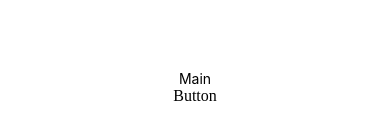
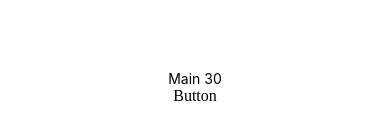
Before and after one commit to Zeyu-Li/Rereceipt, a React Native app: screen / in a window 390 px wide. Shown: the part 335-474 px from the top of the page. Built offline with nearby package versions, Linux system fonts and the light colour scheme.

Commit message:
added 30

```diff
--- a/pages/main.jsx
+++ b/pages/main.jsx
@@ -5,7 +5,7 @@ import { Button } from "../components/button";
 export const Main = () => {
   return (
     <>
-      <Text>Main</Text>
+      <Text>Main 30</Text>
       <Button />
     </>
   );
```
